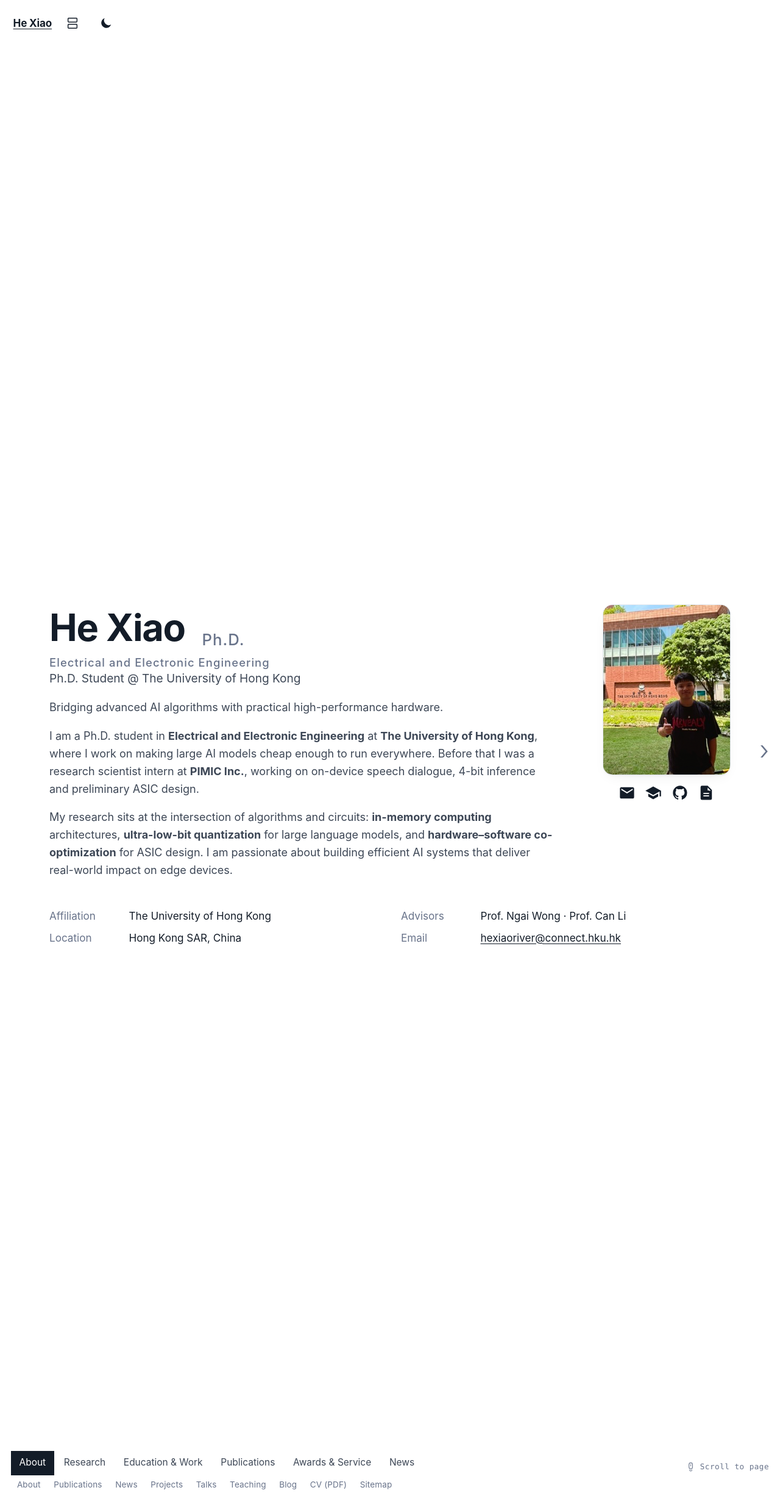
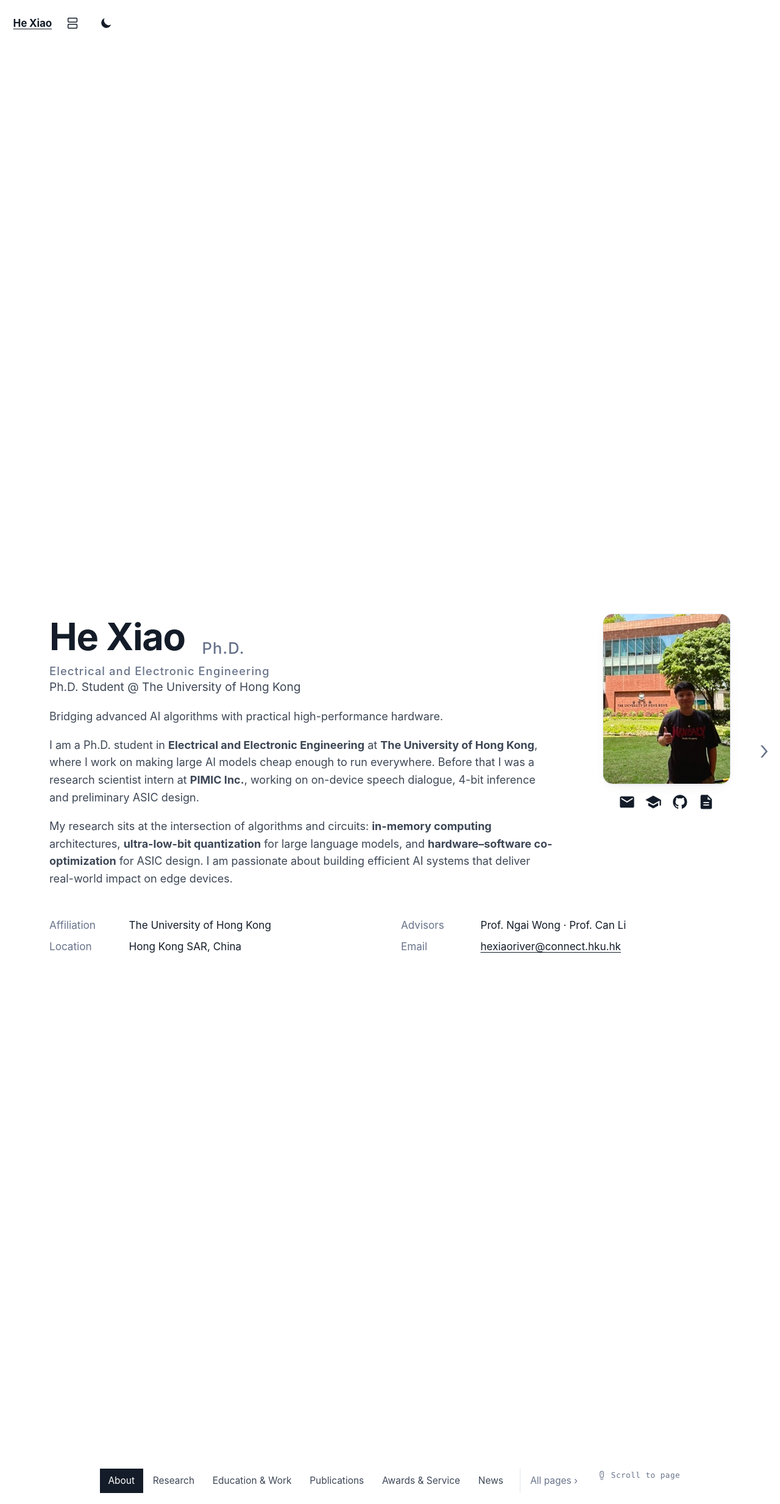
Before and after one commit to hxriver/hxriver.github.io, a Jekyll site: the page built from _pages/about.html, in a window 1280 px wide. Shown: the whole page at 61% size. Built offline with Jekyll 4.4.1, drawn with Linux system fonts in a browser that asks for light colours.

Commit message:
Drop the second footer row on the deck homepage
The sub-page link row repeated the panel switcher right above it
(About, Publications and News appeared twice) and made the footer the
busiest part of the page. The footer is a single row again.

One entry point for the sub-pages that have no panel of their own is
kept: a quiet "All pages" link at the end of the row, pointing at the
sitemap index.

Co-Authored-By: Claude Opus 4.8 (1M context) <noreply@anthropic.com>

```diff
--- a/_layouts/modern.html
+++ b/_layouts/modern.html
@@ -140,26 +140,11 @@ sitemap: false
               <a href="#{{ section.id }}" data-hz-section="{{ section.id }}">{{ section.label }}</a>
             {% endif %}
           {% endfor %}
+          <a class="hz-footer-nav__all" href="{{ '/sitemap/' | relative_url }}">All pages &rsaquo;</a>
         </nav>
         <p class="hz-footer-meta">
           {{ site.author.name }} · {{ site.author.employer }}
         </p>
-
-        {% comment %}
-          Every sub-page of the site, so the homepage is a complete index:
-          the panel navigation above only covers what is on the deck.
-        {% endcomment %}
-        <nav class="hz-footer-pages" aria-label="All pages">
-          <a href="{{ '/about/' | relative_url }}">About</a>
-          <a href="{{ '/publications/' | relative_url }}">Publications</a>
-          <a href="{{ '/news/' | relative_url }}">News</a>
-          <a href="{{ '/projects/' | relative_url }}">Projects</a>
-          <a href="{{ '/talks/' | relative_url }}">Talks</a>
-          <a href="{{ '/teaching/' | relative_url }}">Teaching</a>
-          <a href="{{ '/blog/' | relative_url }}">Blog</a>
-          <a href="{{ '/files/CV.pdf' | relative_url }}">CV (PDF)</a>
-          <a href="{{ '/sitemap/' | relative_url }}">Sitemap</a>
-        </nav>
 
         <p class="hz-scroll-hint" aria-hidden="true">
           <svg viewBox="0 0 24 24" fill="none" stroke="currentColor" stroke-width="1.5" stroke-linecap="round" stroke-linejoin="round">
--- a/_sass/_site.scss
+++ b/_sass/_site.scss
@@ -1318,65 +1318,17 @@ html[data-theme="dark"] .hz-edu-logo__img--dark {
   display: none;
 }
 
-/* The deck footer carries two rows: the panel switcher on top and a plain
-   index of every sub-page below it, so the homepage alone is a full index
-   of the site. */
-html[data-layout="deck"] {
-  --hz-footer-h: 5.1rem;
-}
-
-html[data-layout="deck"] .hz-footer {
-  display: grid;
-  grid-template-columns: minmax(0, 1fr) auto;
-  grid-template-areas:
-    "nav   hint"
-    "pages hint";
-  align-content: center;
-  align-items: center;
-  gap: 0.15rem 1.25rem;
-  height: var(--hz-footer-h);
-  padding-block: 0.5rem;
-}
-
-html[data-layout="deck"] .hz-footer-nav {
-  grid-area: nav;
-}
-
-html[data-layout="deck"] .hz-footer-pages {
-  grid-area: pages;
-}
-
-html[data-layout="deck"] .hz-scroll-hint {
-  grid-area: hint;
-}
-
-.hz-footer-pages {
-  display: flex;
-  align-items: center;
-  gap: 0.1rem;
-  max-width: 100%;
-  overflow-x: auto;
-  scrollbar-width: none;
-}
-
-.hz-footer-pages::-webkit-scrollbar {
-  display: none;
-}
-
-.hz-footer-pages a {
-  padding: 0.16rem 0.55rem;
-  border-radius: 999px;
-  color: var(--hz-muted);
-  font-size: 0.75rem;
-  letter-spacing: 0.01em;
-  text-decoration: none;
-  white-space: nowrap;
-  transition: color 0.15s, background-color 0.15s;
-}
-
-.hz-footer-pages a:hover {
-  color: var(--hz-ink);
-  background: color-mix(in srgb, var(--hz-ink) 8%, transparent);
+/* The deck footer is a single row: the panel switcher, plus one link that
+   opens the full page index. */
+.hz-footer-nav__all {
+  margin-left: 0.6rem;
+  padding-left: 0.9rem !important;
+  border-left: 1px solid var(--hz-line);
+  color: var(--hz-muted) !important;
+}
+
+.hz-footer-nav__all:hover {
+  color: var(--hz-ink) !important;
 }
 
 /* A quiet reminder that the wheel turns pages in deck mode. */
@@ -1667,19 +1619,6 @@ html[data-layout="scroll"] .hz-arrow {
     height: 1.35rem;
   }
 
-  html[data-layout="deck"] {
-    --hz-footer-h: 4.7rem;
-  }
-
-  html[data-layout="deck"] .hz-footer {
-    grid-template-columns: minmax(0, 1fr) auto;
-    grid-template-areas:
-      "nav   hint"
-      "pages pages";
-    gap: 0.1rem 0.75rem;
-    padding-block: 0.4rem;
-  }
-
   .hz-arrow {
     font-size: 1.6rem;
   }
```
